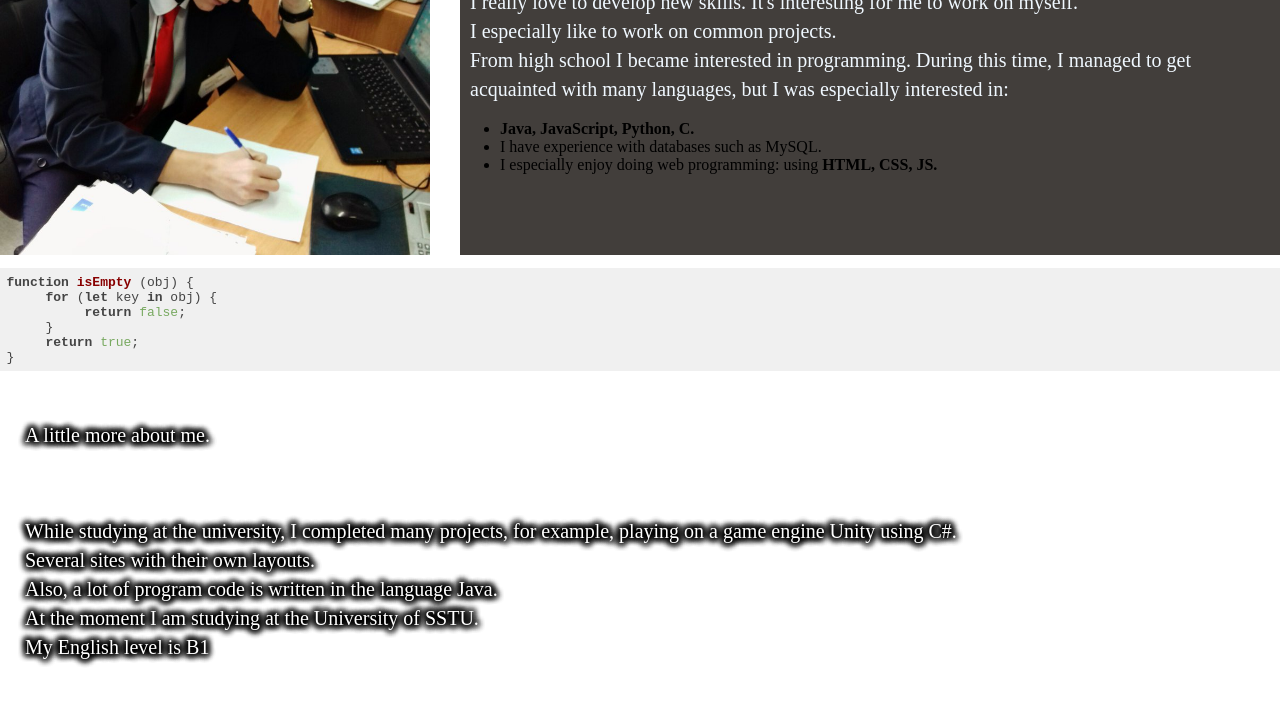
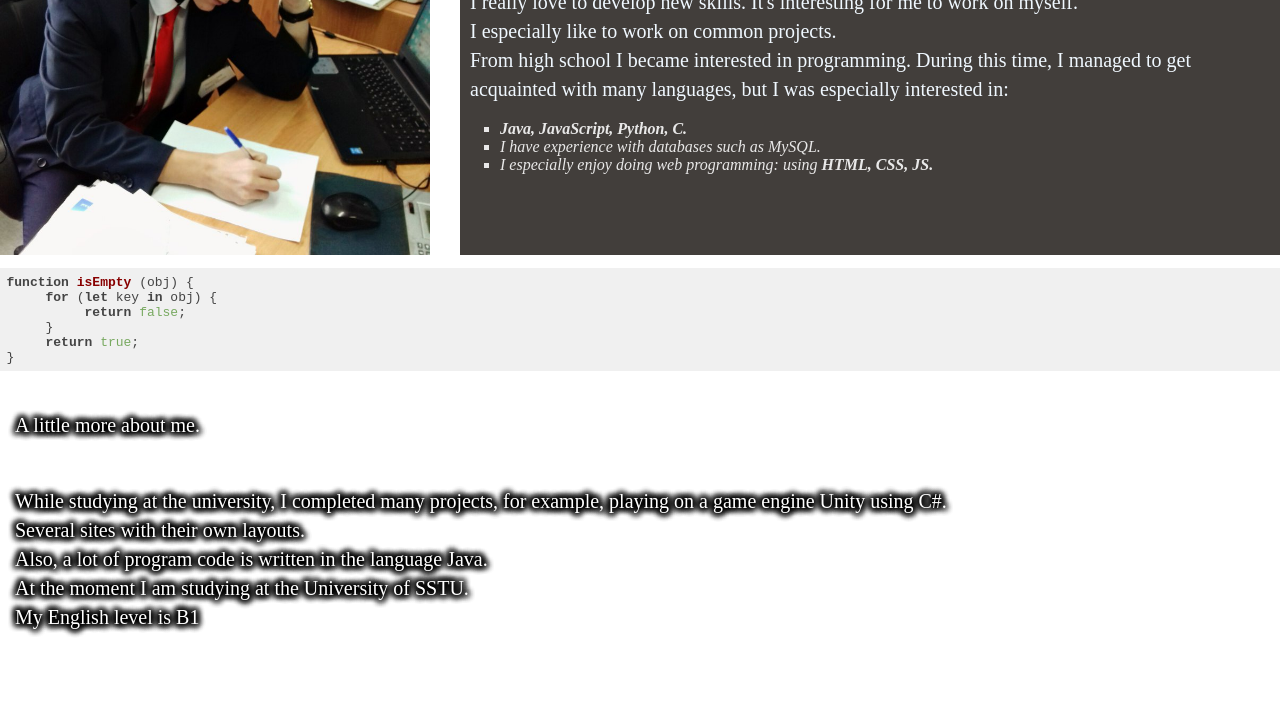
Before and after one commit to ViktorS01/rsschool-cv, a plain HTML site: page index.html in a window 1280 px wide. Shown: the part 220-926 px from the top of the page. After the commit the page ends 887 px from the top, so only its background shows below. Drawn offline with Linux system fonts and the light colour scheme.

Commit message:
feat: add some style

```diff
--- a/css/style.css
+++ b/css/style.css
@@ -1,6 +1,15 @@
 body{
     margin: 0;
     padding: 0;
+}
+
+ul{
+	list-style-type: square; /* Маркеры в виде квадрата */
+	list-style-position: outside; /* Маркеры размещаются за пределами текстового блока */
+	color: #ffffffe1; /* Цвет текста списка */
+	font-style: oblique;
+
+
 }
 
 .info-start{
@@ -92,7 +101,7 @@ body{
 }
 
 .info-last{
-    padding: 25px;
+    padding: 15px;
     margin-top: 0;
 
     font-family: Montserrat;
```
